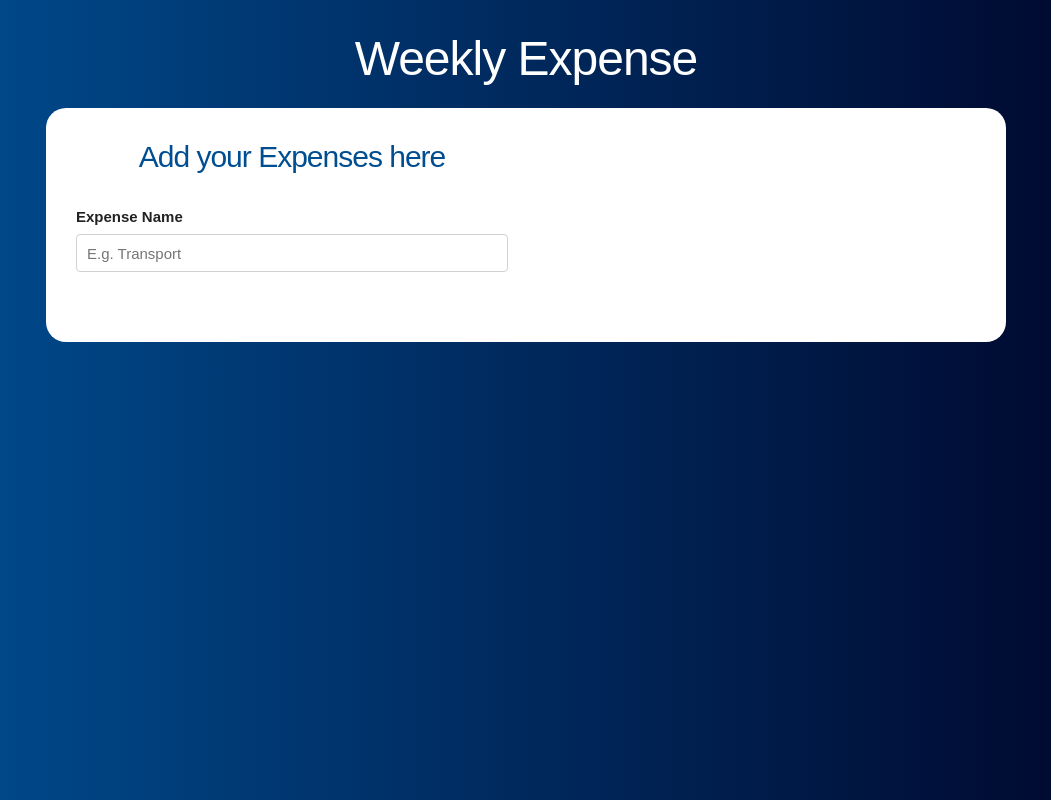
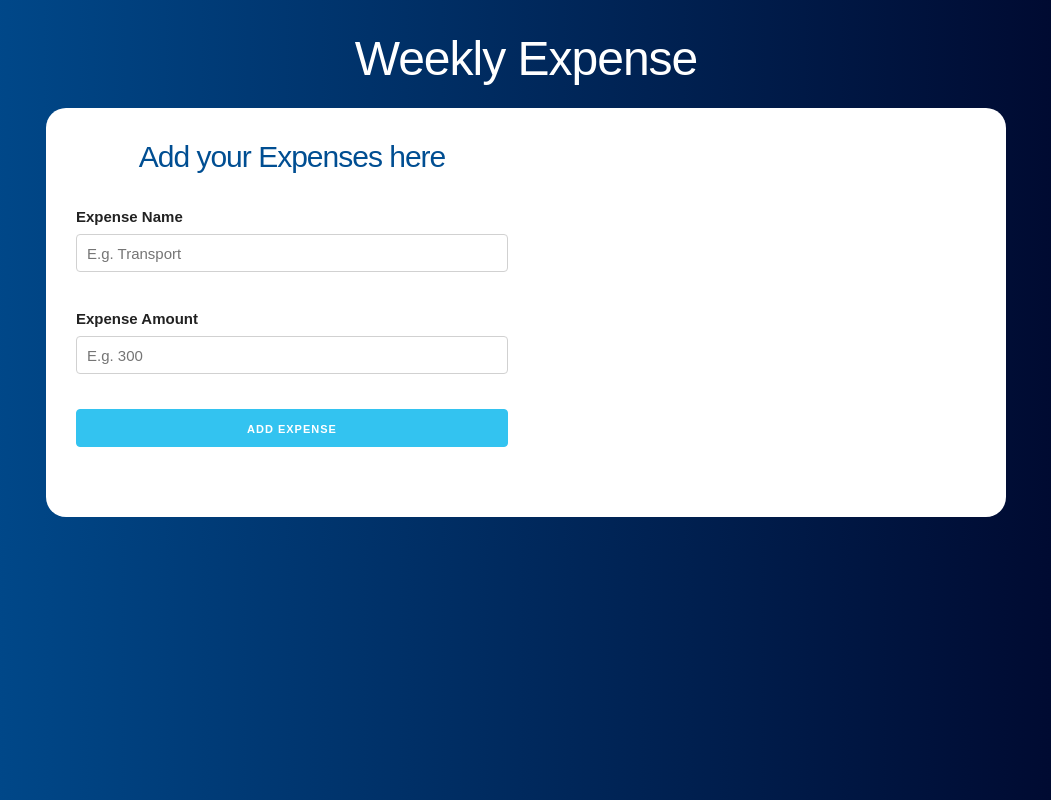
Before and after one commit to DiegoMutre/budget-control, a React (Create React App) app: page / in a window 1280 px wide. Both pictures are taken after typing "5" into the empty fields and a click on the input "Define Budget". Shown: the whole page, without its empty margins (114-1165 px from the left). Built offline with nearby package versions, Linux system fonts and the light colour scheme.

Commit message:
feat: Finish ExpenseForm structure.

```diff
--- a/src/components/ExpenseForm.js
+++ b/src/components/ExpenseForm.js
@@ -10,6 +10,19 @@ const ExpenseForm = () => {
                     placeholder="E.g. Transport"
                 />
             </div>
+            <div className="campo">
+                <label>Expense Amount</label>
+                <input
+                    type="number"
+                    className="u-full-width"
+                    placeholder="E.g. 300"
+                />
+            </div>
+            <input
+                type="submit"
+                className="u-full-width button-primary"
+                value="Add Expense"
+            />
         </form>
     );
 };
```
